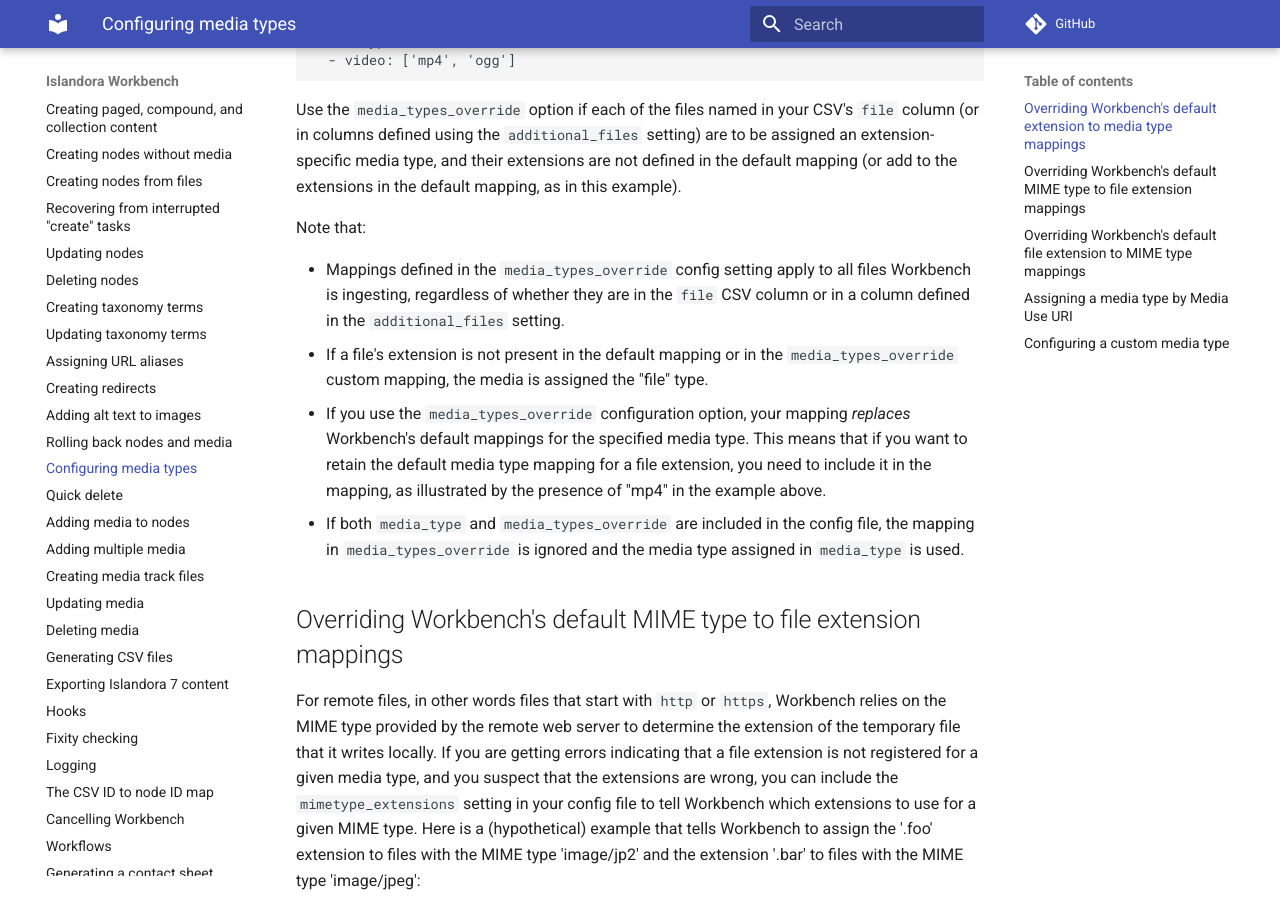
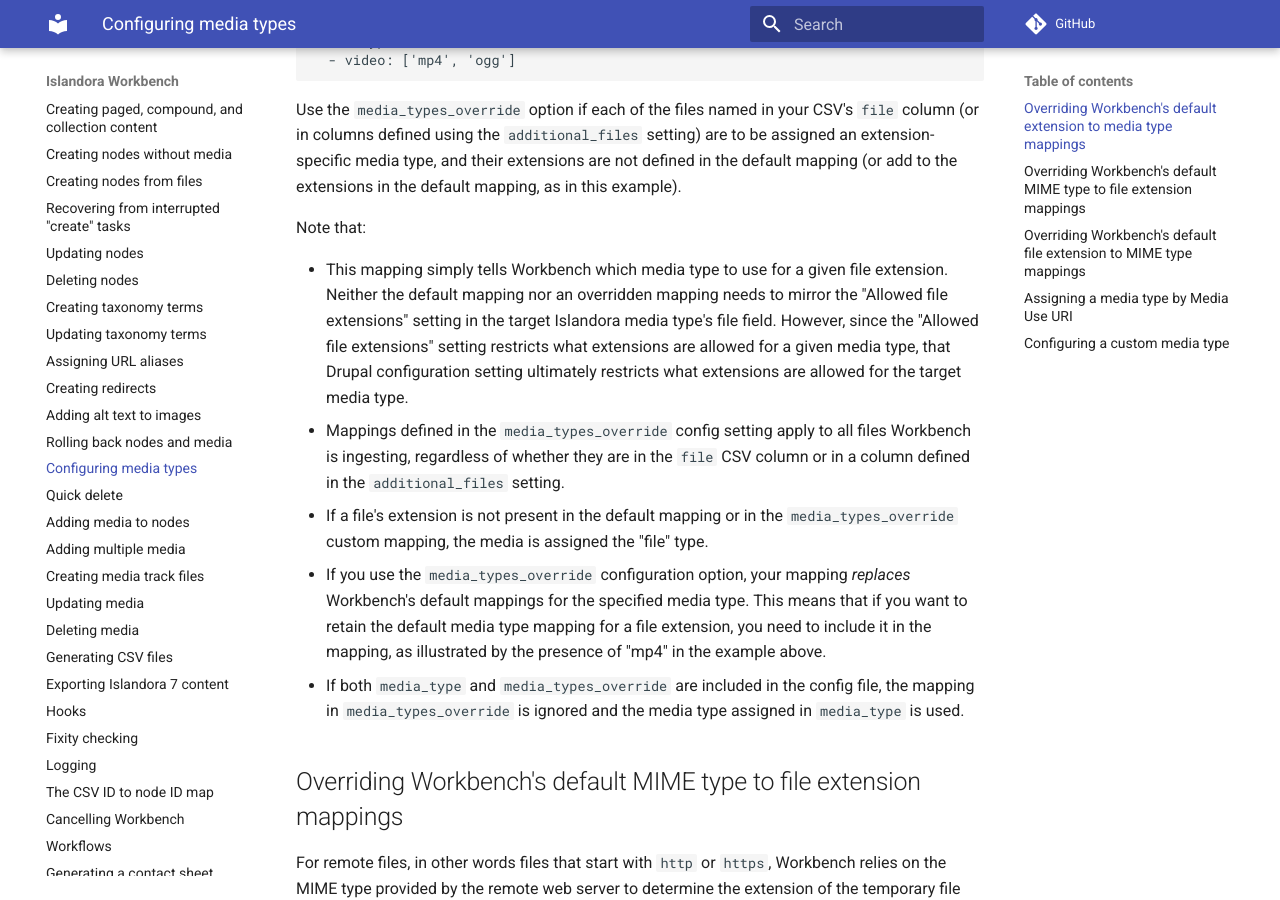
Before and after one commit to mjordan/islandora_workbench_docs, an MkDocs documentation site: the page built from docs/media_types.md, in a window 1280 px wide and 900 px high, scrolled down 1102 px. Built offline with MkDocs 1.6.1 and Material for MkDocs 9.7.7, drawn with Linux system fonts in a browser that asks for light colours; comment, search, counter and statistics services are not loaded.

Commit message:
Further clarification around the media_types_override config setting.

```diff
--- a/docs/media_types.md
+++ b/docs/media_types.md
@@ -30,6 +30,7 @@
 
 Note that:
 
+* This mapping simply tells Workbench which media type to use for a given file extension. Neither the default mapping nor an overridden mapping needs to mirror the "Allowed file extensions" setting in the target Islandora media type's file field. However, since the "Allowed file extensions" setting restricts what extensions are allowed for a given media type, that Drupal configuration setting ultimately restricts what extensions are allowed for the target media type.
 * Mappings defined in the `media_types_override` config setting apply to all files Workbench is ingesting, regardless of whether they are in the `file` CSV column or in a column defined in the `additional_files` setting.
 * If a file's extension is not present in the default mapping or in the `media_types_override` custom mapping, the media is assigned the "file" type.
 * If you use the `media_types_override` configuration option, your mapping *replaces* Workbench's default mappings for the specified media type. This means that if you want to retain the default media type mapping for a file extension, you need to include it in the mapping, as illustrated by the presence of "mp4" in the example above.
```
